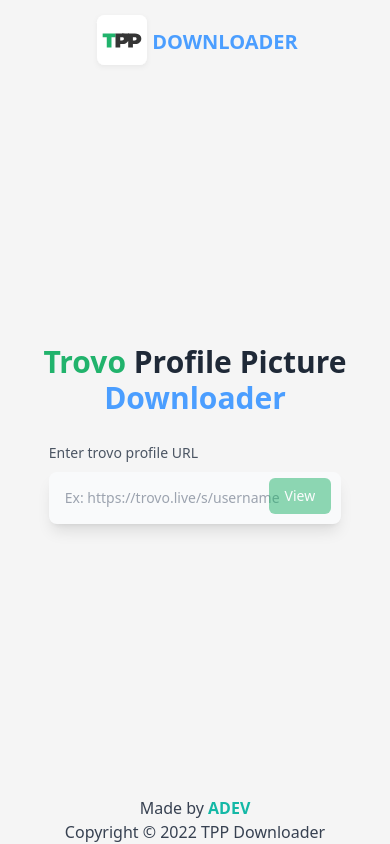
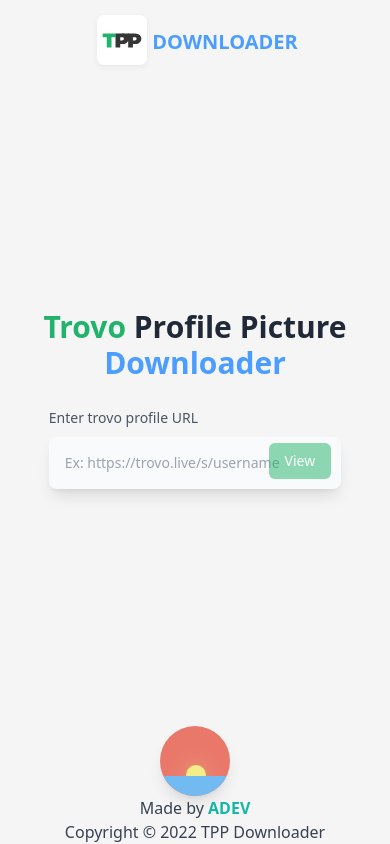
Before and after one commit to ADEV-00/tpp-downloader, a Next.js app: page / in a window 390 px wide. Built offline with nearby package versions, Linux system fonts and the light colour scheme.

Commit message:
Implemented dark theme

```diff
--- /dev/null
+++ b/components/ThemeSwitch/themeSwtch.tsx
@@ -0,0 +1,28 @@
+import { useTheme } from "next-themes";
+
+const ThemeSwitch = () => {
+  const { theme, setTheme } = useTheme();
+  return (
+    <div
+      className="day-night-container bg-[#e9786b] dark:bg-[#2a2c36] shadow-lg"
+      onClick={() => setTheme(theme === "dark" ? "light" : "dark")}
+    >
+      <div className="sun opacity-1 top-[39px] dark:opacity-0 dark:top-[100px] "></div>
+      <div className="moon left-[120%] top-[-50%] dark:left-[26px] dark:top-[24px]">
+        <div></div>
+        <div></div>
+        <div></div>
+      </div>
+      <div className="stars opacity-0 dark:opacity-100">
+        <div></div>
+        <div></div>
+        <div></div>
+        <div></div>
+        <div></div>
+      </div>
+      <div className="water bg-[#71baf2] dark:bg-[#7fa1bb]"></div>
+    </div>
+  );
+};
+
+export default ThemeSwitch;
--- a/package.json
+++ b/package.json
@@ -13,6 +13,7 @@
     "chromium": "^3.0.3",
     "file-saver": "^2.0.5",
     "next": "12.1.6",
+    "next-themes": "^0.2.0",
     "puppeteer-core": "^7.1.0",
     "react": "18.2.0",
     "react-dom": "18.2.0",
--- a/pages/_app.tsx
+++ b/pages/_app.tsx
@@ -2,6 +2,7 @@
 import type { AppProps } from "next/app";
 import Script from "next/script";
 import * as gtag from "../lib/gtag";
+import { ThemeProvider } from "next-themes";
 
 function MyApp({ Component, pageProps }: AppProps) {
   return (
@@ -29,7 +30,9 @@
           `,
         }}
       />
-      <Component {...pageProps} />
+      <ThemeProvider attribute="class">
+        <Component {...pageProps} />
+      </ThemeProvider>
     </>
   );
 }
--- a/pages/index.tsx
+++ b/pages/index.tsx
@@ -5,10 +5,13 @@
 import { saveAs } from "file-saver";
 import toast, { Toaster } from "react-hot-toast";
 import Logo from "../public/logo.svg";
+import { useTheme } from "next-themes";
+import ThemeSwitch from "../components/ThemeSwitch/themeSwtch";
 const Home: NextPage = () => {
   const [profileImage, setProfileImage] = useState(null as any);
   const [profileUrl, setProfileUrl] = useState("" as string);
   const [loading, setloading] = useState<boolean>(false);
+  const { theme, setTheme } = useTheme();
 
   const handleSubmitPorfile = async () => {
     //check if the link include trovo.com or not
@@ -52,7 +55,7 @@
   };
 
   return (
-    <div className="w-full min-h-screen bg-[#F5F5F5] flex flex-col">
+    <div className="w-full min-h-screen bg-[#F5F5F5] flex flex-col dark:bg-gray-800">
       <Head>
         <title>TPP Downloader</title>
         <meta name="description" content="Generated by create next app" />
@@ -60,6 +63,9 @@
       </Head>
 
       <nav className=" w-full flex justify-center items-center fade-in-down-delay-2 mt-3">
+        <div className="absolute hidden top-1 right-5 sm:block">
+          <ThemeSwitch />
+        </div>
         <Image src={Logo} width="60" height="60" alt="Tpp Downloader Logo" />
         <div className="text-xl font-extrabold uppercase  text-gray-800">
           <span className="text-[#4B9EFF]">Downloader</span>
@@ -68,7 +74,7 @@
 
       <main className="flex-1 flex flex-row justify-center items-center flex-wrap gap-x-7">
         <div className="max-w-[25rem] min-w-56 flex flex-col items-center">
-          <div className="font-extrabold text-3xl text-gray-800 text-center mb-6 fade-in-down">
+          <div className="font-extrabold text-3xl text-gray-800 text-center mb-6 fade-in-down dark:text-white">
             <span className="text-[#21B36C]">Trovo</span> Profile Picture{" "}
             <span className="text-[#4B9EFF]">Downloader</span>
           </div>
@@ -84,7 +90,7 @@
                 onChange={handleInputChange}
                 type="search"
                 id="search"
-                className="block p-4 pl-4 w-full text-sm text-gray-900 bg-gray-50 rounded-lg shadow-lg focus:ring-[#21B36C] focus:border focus:border-[#21B36C] outline-none "
+                className="block p-4 pl-4 w-full text-sm text-gray-900 bg-gray-50 rounded-lg shadow-lg dark:bg-gray-700 dark:placeholder-gray-400 dark:text-white focus:ring-[#21B36C] focus:border focus:border-[#21B36C] outline-none "
                 placeholder="Ex: https://trovo.live/s/username"
               />
               {loading ? (
@@ -141,7 +147,11 @@
         )}
       </main>
 
-      <footer className="w-full flex justify-center items-center text-gray-700 flex-col fade-in-down-delay-2">
+      <footer className="w-full flex justify-center items-center text-gray-700 dark:text-gray-300 flex-col fade-in-down-delay-2">
+        <div className="sm:hidden">
+          <ThemeSwitch />
+        </div>
+
         <a
           href="https://github.com/ADEV-00"
           target="_blank"
@@ -151,7 +161,12 @@
         </a>
         <div>Copyright © 2022 TPP Downloader</div>
       </footer>
-      <Toaster position="top-right" />
+      <Toaster
+        position="top-right"
+        toastOptions={{
+          className: "dark:bg-gray-700 dark:text-white",
+        }}
+      />
     </div>
   );
 };
--- a/styles/globals.css
+++ b/styles/globals.css
@@ -44,3 +44,111 @@
     opacity: 1;
   }
 }
+
+.day-night-container {
+  position: relative;
+  height: 70px;
+  width: 70px;
+  border-radius: 50%;
+  overflow: hidden;
+  cursor: pointer;
+}
+
+.sun {
+  position: absolute;
+  background: #f2ef88;
+  height: 20px;
+  width: 20px;
+  box-shadow: 0 0 20px rgba(242, 239, 136, 0.4);
+
+  border-radius: 50%;
+  left: 26px;
+  transition: all 0.7s ease;
+}
+
+.moon {
+  position: absolute;
+  height: 20px;
+  width: 20px;
+  background: #d6d6d6;
+  box-shadow: inset -10px 2px 0 0px #899098;
+  border-radius: 50%;
+  transition: all 0.7s 0s ease-in-out;
+}
+
+.moon div:nth-child(n) {
+  position: relative;
+  background: #b9b8b0;
+  border-radius: 50%;
+  box-shadow: inset 4px -2px 0 0px #535457;
+}
+
+.moon div:nth-child(1) {
+  top: 25%;
+  left: 12%;
+  width: 27%;
+  height: 27%;
+}
+
+.moon div:nth-child(2) {
+  top: -11%;
+  left: 60%;
+  width: 16%;
+  height: 16%;
+}
+
+.moon div:nth-child(3) {
+  top: 25%;
+  left: 44%;
+  width: 16%;
+  height: 16%;
+}
+
+.stars {
+  margin-left: 100px;
+  top: 0;
+  left: 0;
+  transition: all 0.4s ease;
+  z-index: 1000;
+}
+
+.stars div:nth-child(n) {
+  position: absolute;
+  background: #fff;
+  border-radius: 50%;
+  overflow: hidden;
+  width: 0.4%;
+  height: 0.4%;
+  margin-left: 20%;
+  margin-top: -20%;
+  transition: all 0.5s ease;
+}
+
+.stars div:nth-child(1) {
+  left: 2%;
+  top: 30%;
+}
+
+.stars div:nth-child(2) {
+  left: 55%;
+  top: 20%;
+}
+.stars div:nth-child(3) {
+  left: 60%;
+  top: 60%;
+}
+.stars div:nth-child(4) {
+  left: 40%;
+  top: 45%;
+}
+.stars div:nth-child(5) {
+  left: 15%;
+  top: 55%;
+}
+
+.water {
+  height: 50px;
+  position: relative;
+  top: 50px;
+  transition: all 0.7s ease;
+}
--- a/tailwind.config.js
+++ b/tailwind.config.js
@@ -1,5 +1,6 @@
 /** @type {import('tailwindcss').Config} */
 module.exports = {
+  darkMode: "class",
   content: [
     "./pages/**/*.{js,ts,jsx,tsx}",
     "./components/**/*.{js,ts,jsx,tsx}",
```
Also changed, not shown: 1 other file (tests, documents, lock files or other folders).
